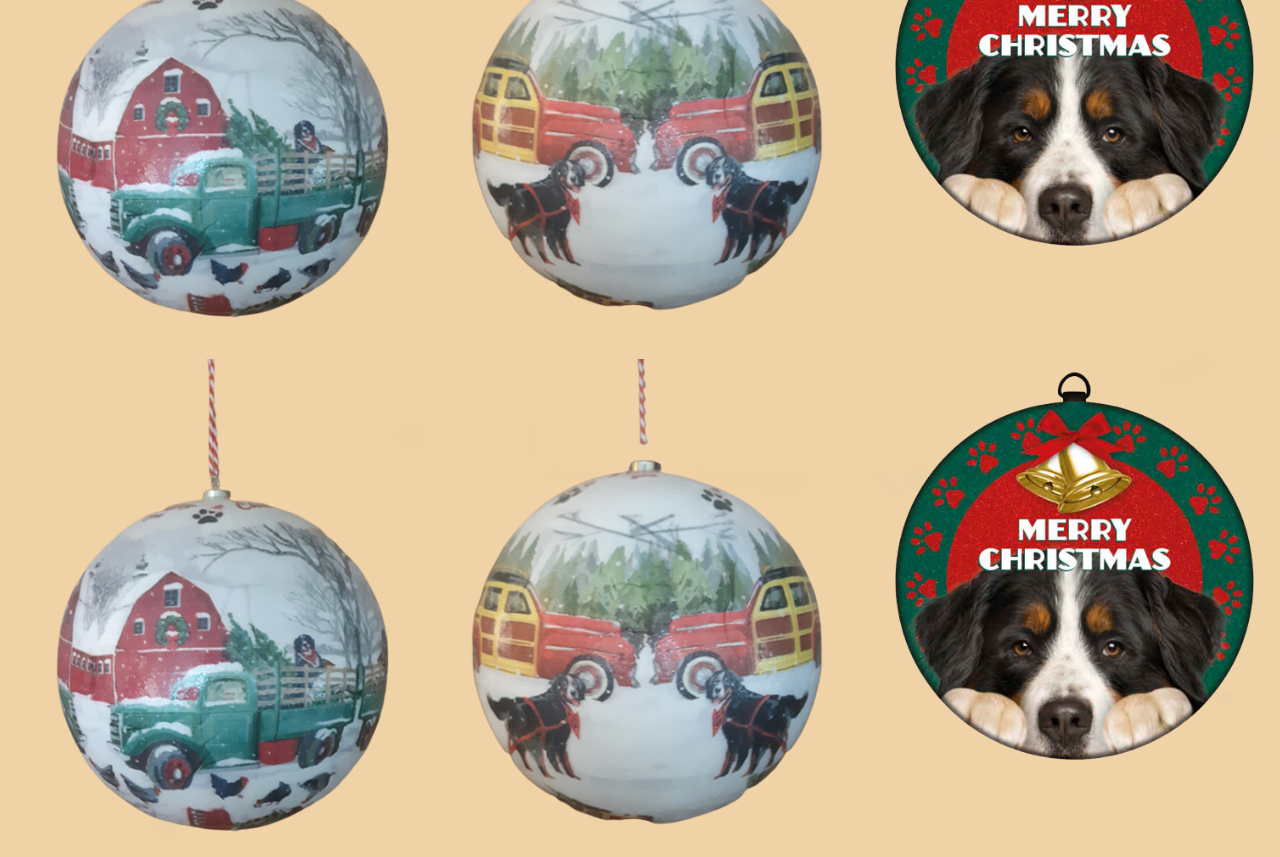
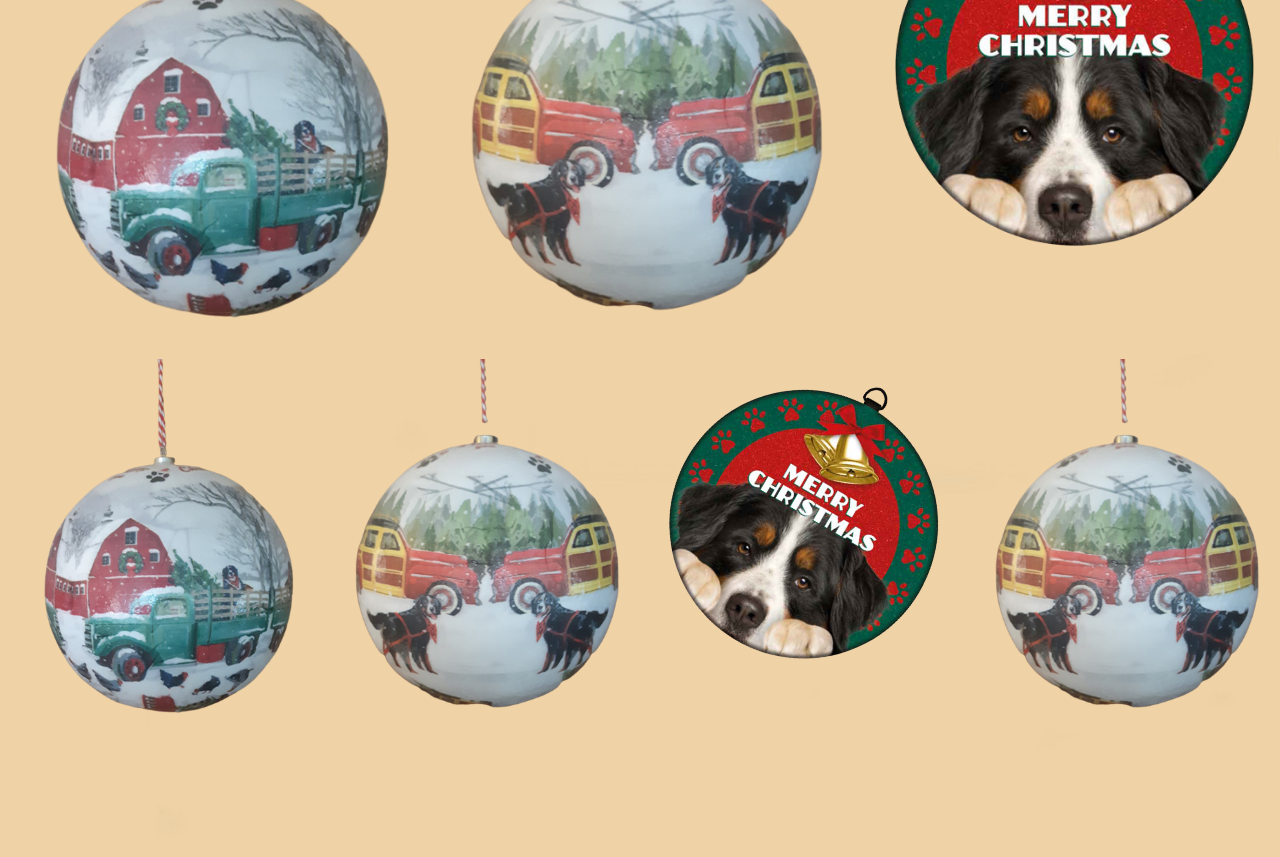
Before and after one commit to sandermeijer1972/advertentie, a plain HTML site: page index.html in a window 1280 px wide. Shown: the part 655-1512 px from the top of the page. Drawn offline with Linux system fonts and the light colour scheme.

Commit message:
added grids

```diff
--- a/index.html
+++ b/index.html
@@ -9,14 +9,16 @@
 </head>
 <body>
     <div class="container">
-        <div class="grid">
+        <div class="grid3">
             <img src="./163973747530-removebg-preview.png">
             <img src="./1639737577321-removebg-preview.png">
             <img src="./blik_berner-removebg-preview.png">
+        </div>
+        <div class="grid4">
             <img src="./163973747530-removebg-preview.png">
             <img src="./1639737577321-removebg-preview.png">
             <img src="./blik_berner-removebg-preview.png">
-
+            <img src="./1639737577321-removebg-preview.png">
         </div>
 
     </div>
--- a/styles.css
+++ b/styles.css
@@ -15,10 +15,18 @@ img {
     height: 1000px;
 }
 
-.grid {
+.grid3 {
     display: grid;
     grid-template-columns: 1fr 1fr 1fr;
-    grid-template-rows: 1fr 1fr 1fr;
+}
+
+.grid4 {
+    display: grid;
+    grid-template-columns: 1fr 1fr 1fr 1fr;
+}
+
+.grid4 img:nth-child(3) {
+    transform: rotate(30deg);
 }
 
 .bottom-left {
```
